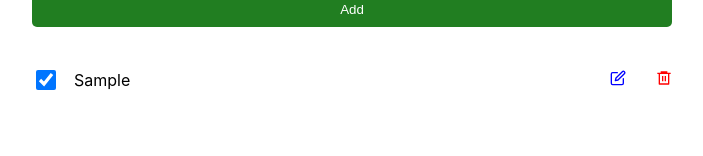
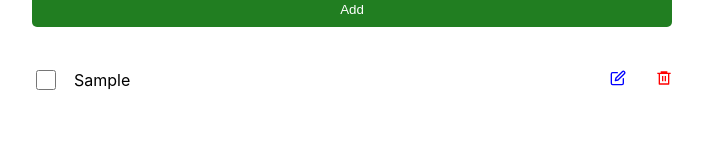
Before and after one commit to i-m-hossain/todo-react, a React (Create React App) app: page / in a window 1280 px wide. Both pictures are taken after typing "Sample" into the empty fields and a click on the button "Add". Shown: the part 144-300 px from the top of the page, without its empty margins (288-991 px from the left). Built offline with nearby package versions, Linux system fonts and the light colour scheme.

Commit message:
feat(task complete): task complete toggle added)

```diff
--- a/src/Component/AddTodo.js
+++ b/src/Component/AddTodo.js
@@ -21,7 +21,6 @@ const AddTodo = ({ addTask }) => {
                 <input
                     type="text"
                     placeholder="Add to do"
-
                     onChange={handleOnChange}
                     value={name}
                 />
--- a/src/Component/Home.js
+++ b/src/Component/Home.js
@@ -13,7 +13,7 @@ const Home = () => {
         const newTodo = {
             id: Math.floor(Math.random() * 10000),
             name: name,
-            isCompleted: true
+            isCompleted: false
         }
         setTodos([...todos, newTodo])
     }
@@ -48,12 +48,26 @@ const Home = () => {
 
     }
 
+    const toggleComplete = (id) => {
+        console.log(id);
+        const updatedTodo = todos.map(todo => {
+            if (todo.id === id) {
+                return { ...todo, isCompleted: !todo.isCompleted }
+            }
+            return todo;
+        })
+        setTodos(updatedTodo)
 
+    }
     return (
         <div>
             <h2>What needs to be done?</h2>
             <AddTodo addTask={addTask}></AddTodo>
-            <ShowAddTodo todos={todos} handleDelete={handleDelete}></ShowAddTodo>
+            <ShowAddTodo
+                todos={todos}
+                handleDelete={handleDelete}
+                toggleComplete={toggleComplete}
+            ></ShowAddTodo>
         </div>
     );
 };
--- a/src/Component/ShowAddTodo.js
+++ b/src/Component/ShowAddTodo.js
@@ -1,12 +1,17 @@
 import React from 'react';
 import Todo from './Todo';
 
-const ShowAddTodo = ({ todos, handleDelete }) => {
+const ShowAddTodo = ({ todos, handleDelete, toggleComplete }) => {
 
     return (
         <div>
             {
-                todos.map(todo => <Todo todo={todo} handleDelete={handleDelete}></Todo>)
+                todos.map(todo => <Todo
+                    key={todo.id}
+                    todo={todo}
+                    handleDelete={handleDelete}
+                    toggleComplete={toggleComplete}
+                ></Todo>)
             }
         </div>
     );
--- a/src/Component/Todo.js
+++ b/src/Component/Todo.js
@@ -2,13 +2,26 @@ import React from 'react';
 import './styles/todo.css'
 import { FiEdit } from 'react-icons/fi'
 import { RiDeleteBin6Line } from 'react-icons/ri'
-const Todo = ({ todo, handleDelete }) => {
+
+const Todo = ({ todo, handleDelete, toggleComplete }) => {
+
     return (
         <div className="container">
-            <div className="todo-container">
+            <div
+                className="todo-container"
+
+            >
                 <div className="todo-container">
-                    <input type="checkbox" name="" id="" checked={todo.isCompleted && 'true'} />
-                    <span className="title">
+                    <input
+                        type="checkbox"
+                        defaultChecked={todo.isCompleted}
+                        onClick={() => { toggleComplete(todo.id) }}
+                    />
+                    <span
+                        style={{
+                            textDecoration: todo.isCompleted ? 'line-through' : 'none'
+                        }}
+                        className="title">
                         {todo.name}
                     </span>
                 </div>
@@ -22,7 +35,7 @@ const Todo = ({ todo, handleDelete }) => {
                 </div>
             </div>
 
-        </div>
+        </div >
     );
 };
 
```
